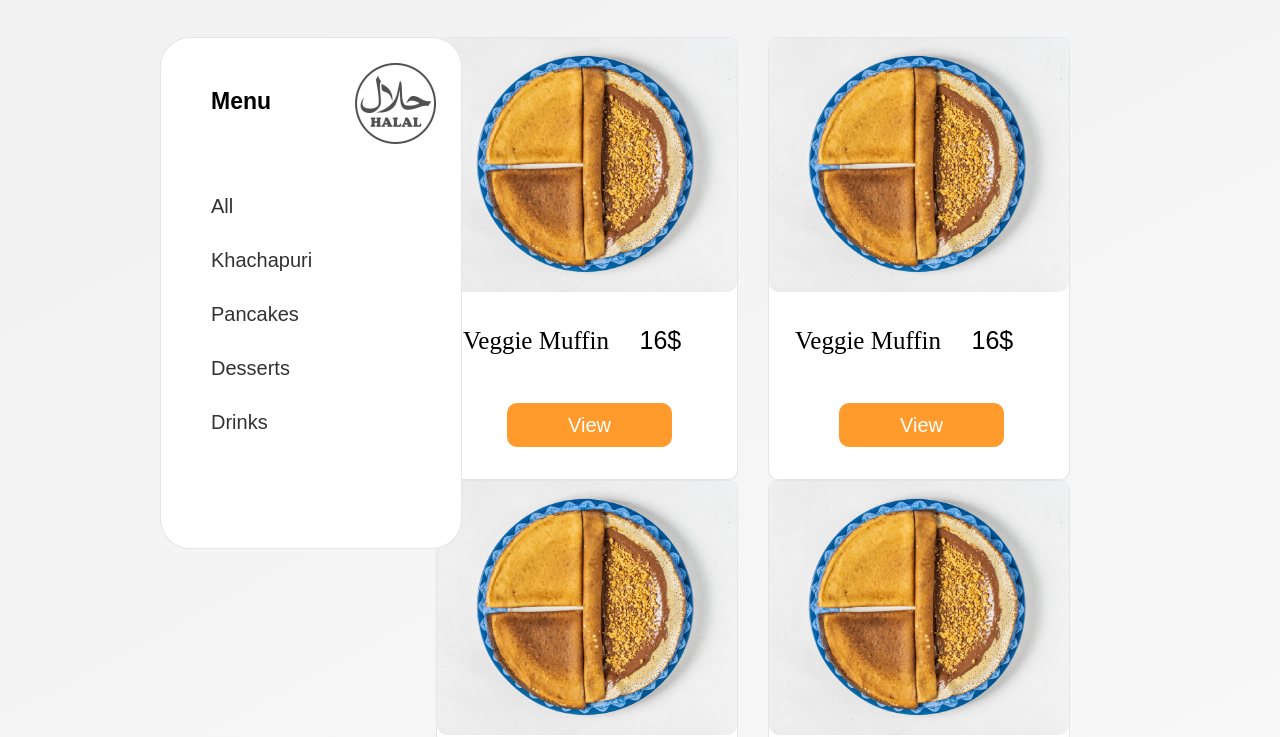
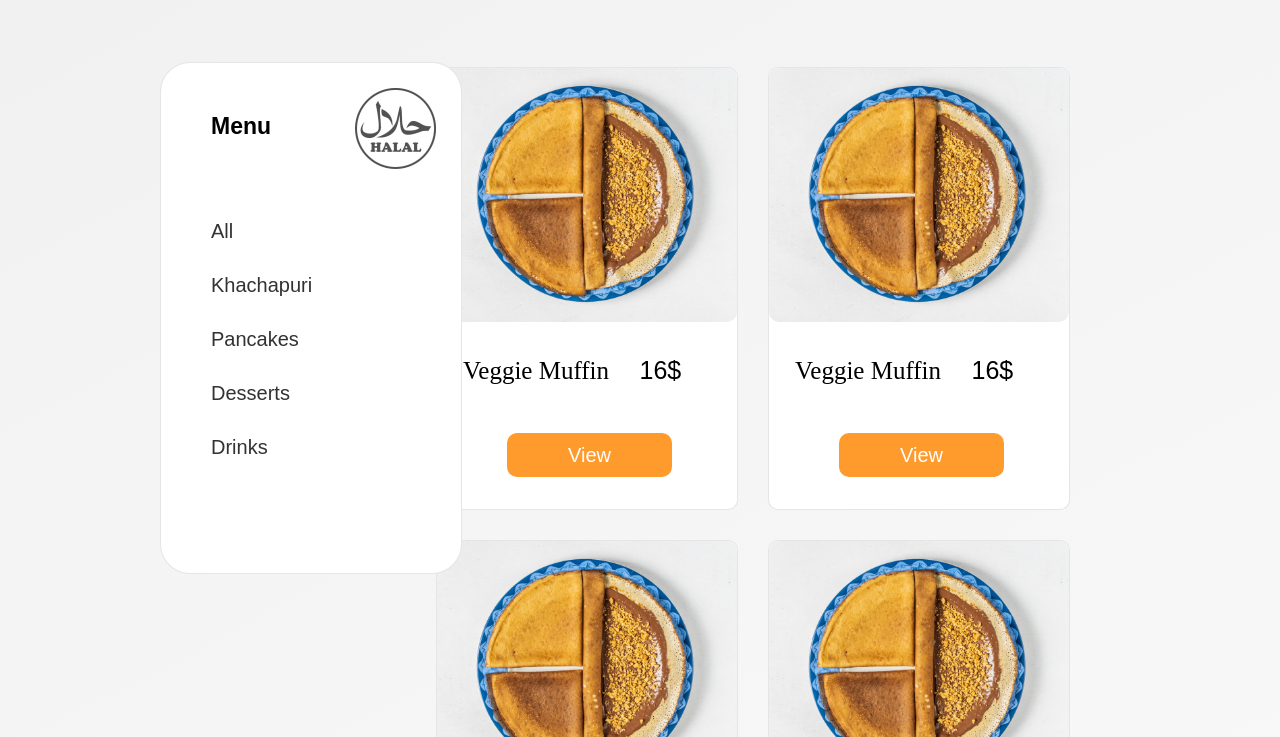
Before and after one commit to M1rmukhsin/MATOKA, a plain HTML site: page menu.html in a window 1280 px wide. Shown: the part 63-800 px from the top of the page. Drawn offline with Linux system fonts and the light colour scheme.

Commit message:
margin fix

```diff
--- a/style.css
+++ b/style.css
@@ -367,7 +367,7 @@ footer {
     border: 1px solid rgba(0, 0, 0, 0.1);
     border-radius: 30px;
     grid-column: 1/5;
-    margin-top: 50px;
+    margin-top: 75px;
     margin-left: 160px;
 }
 
@@ -467,6 +467,7 @@ footer {
     background: #FFFFFF;
     border: 1px solid rgba(0, 0, 0, 0.1);
     border-radius: 10px;
+    margin-top: 30px;
 }
 
 .info-meal {
```
